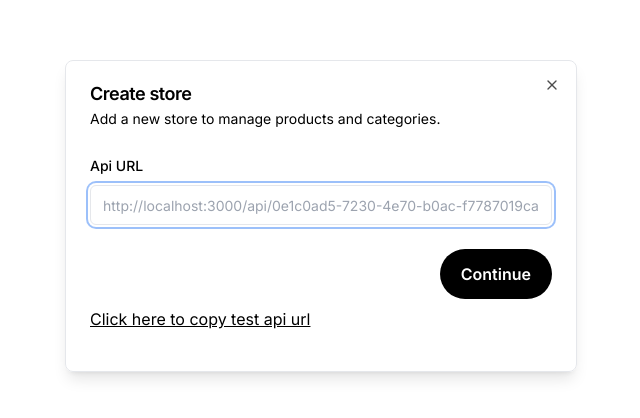
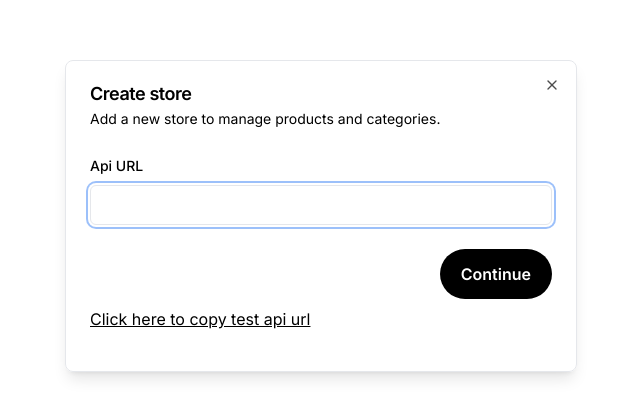
Before and after one commit to patelmilanun/next-unicorn-ecom-store, a Next.js app: page / in a window 1280 px wide. Shown: the part 184-602 px from the top of the page, without its empty margins (319-959 px from the left). Built offline with nearby package versions, Linux system fonts and the light colour scheme.

Commit message:
feat: Add NEXT_PUBLIC_TEST_API_URL to environment and update StoreModal to copy test API URL

```diff
--- a/src/components/store-modal.tsx
+++ b/src/components/store-modal.tsx
@@ -63,10 +63,7 @@ export default function StoreModal() {
                     <FormItem>
                       <FormLabel>Api URL</FormLabel>
                       <FormControl>
-                        <Input
-                          placeholder="http://localhost:3000/api/0e1c0ad5-7230-4e70-b0ac-f7787019caf1"
-                          {...field}
-                        />
+                        <Input {...field} />
                       </FormControl>
                       <FormMessage />
                     </FormItem>
@@ -79,11 +76,7 @@ export default function StoreModal() {
             </Form>
             <div
               className="underline cursor-pointer"
-              onClick={() =>
-                onCopy(
-                  'https://next-unicorn-ecom-admin.vercel.app/api/6cd099f8-7607-489b-bb8d-680e8af86ffa'
-                )
-              }
+              onClick={() => onCopy(process.env.NEXT_PUBLIC_TEST_API_URL!)}
             >
               Click here to copy test api url
             </div>
```
Also changed, not shown: 1 other file (tests, documents, lock files or other folders).
